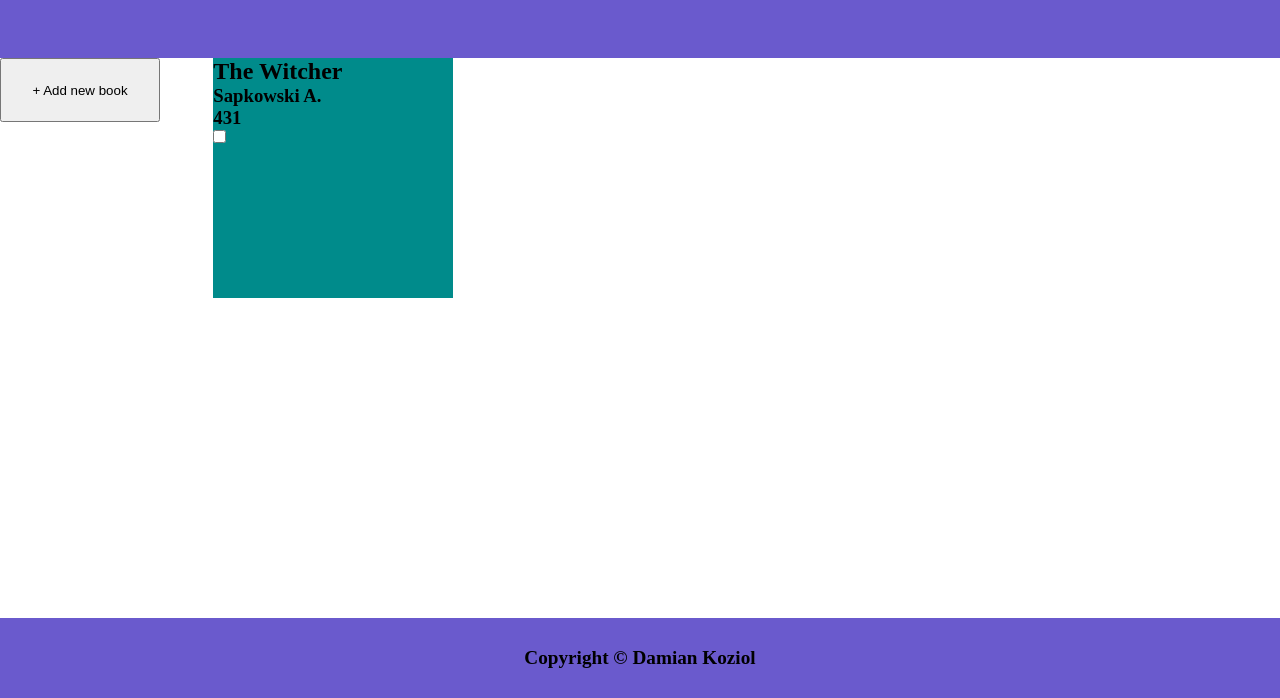
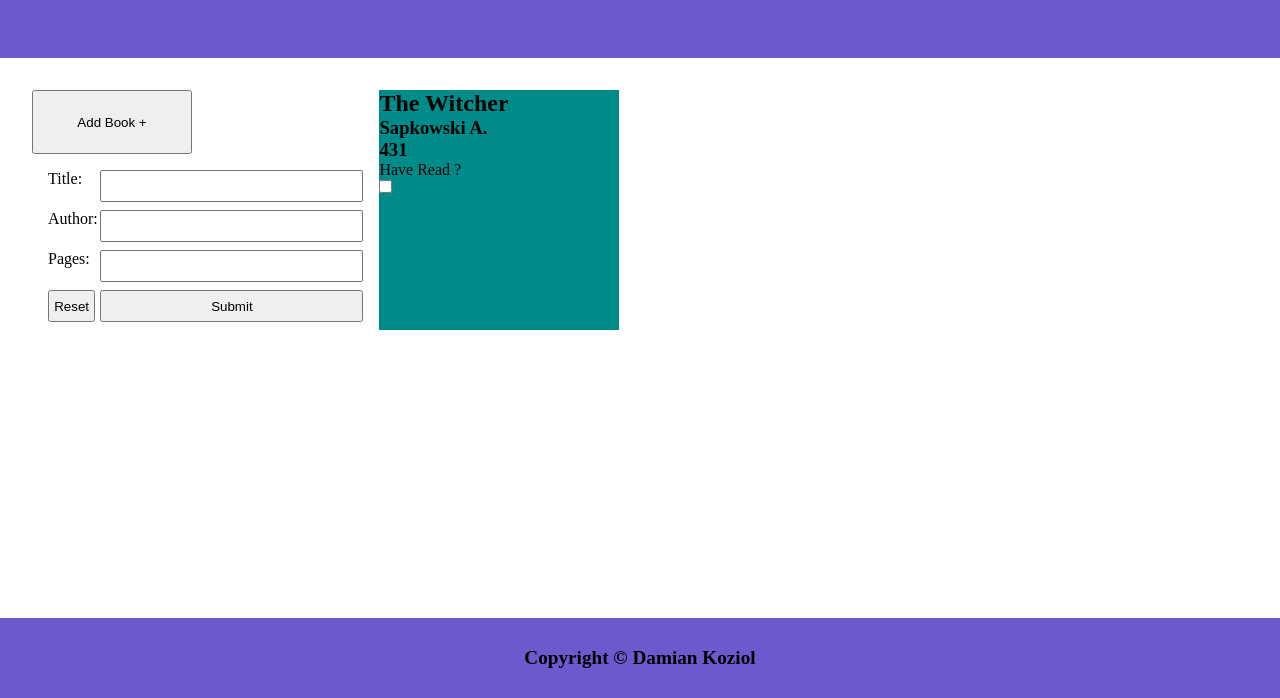
Before and after one commit to d-koziol/Project-Library, a plain HTML site: page index.html in a window 1280 px wide. Shown: the part 102-800 px from the top of the page. Drawn offline with Linux system fonts and the light colour scheme.

Commit message:
Add Book Form raw styled

```diff
--- a/index.html
+++ b/index.html
@@ -10,17 +10,40 @@
   <body>
     <header>
       <h1>Welcome to our Library</h1>
-      <button class="log-btn">Log In</button>
+      <button class="logBtn">Log In</button>
     </header>
 
     <main>
-      <button class="add-btn">+ Add new book</button>
-      <div class="card-container">
+      <div class="newBookAdd">
+        <button class="addBookBtn">Add Book +</button>
+        <form action="" class="addBookForm">
+          <label for="inputTitle" class="inputData">Title: </label>
+          <input type="text" class="input" id="inputTitle" name="inputTitle" />
+          <label for="inputAuthor" class="inputData">Author: </label>
+          <input
+            type="text"
+            class="input"
+            id="inputAuthor"
+            name="inputAuthor"
+          />
+          <label for="" class="inputData">Pages: </label>
+          <input
+            type="number"
+            class="input"
+            id="inputPages"
+            name="inputPages"
+          />
+          <input type="reset" value="Reset" id="resetBtn" />
+          <input type="button" value="Submit" id="submitBtn" />
+        </form>
+      </div>
+      <div class="cardContainer">
         <div class="card">
           <h2 class="title">The Witcher</h2>
           <h3 class="author">Sapkowski A.</h3>
           <h3 class="pagesNum">431</h3>
-          <p class="haveRead"><input type="checkbox" for="haveRead" /></p>
+          <p class="haveRead">Have Read ?</p>
+          <input type="checkbox" for="haveRead" />
         </div>
       </div>
     </main>
--- a/script.js
+++ b/script.js
@@ -1,5 +1,7 @@
 let myLibrary = [];
+let bookAdded;
 
+let addBookForm = document.querySelector("addBookForm");
 class Book {
   constructor(title, author, pagesNum, haveRead) {
     this.title = title;
--- a/styles.css
+++ b/styles.css
@@ -21,8 +21,18 @@ header {
 main {
   display: grid;
   flex-grow: 1;
-  grid-template-columns: 1fr 5fr;
+  grid-template-columns: 2fr 5fr;
   justify-content: space-around;
+  padding: 2rem;
+}
+
+form {
+  display: grid;
+  grid-template-columns: 15% auto;
+  grid-template-rows: repeat(4, 2rem);
+  padding: 1rem;
+  row-gap: 0.5rem;
+  column-gap: 5px;
 }
 
 .card {
@@ -31,7 +41,7 @@ main {
   background-color: darkcyan;
 }
 
-.add-btn {
+.addBookBtn {
   width: 10rem;
   height: 4rem;
 }
```
